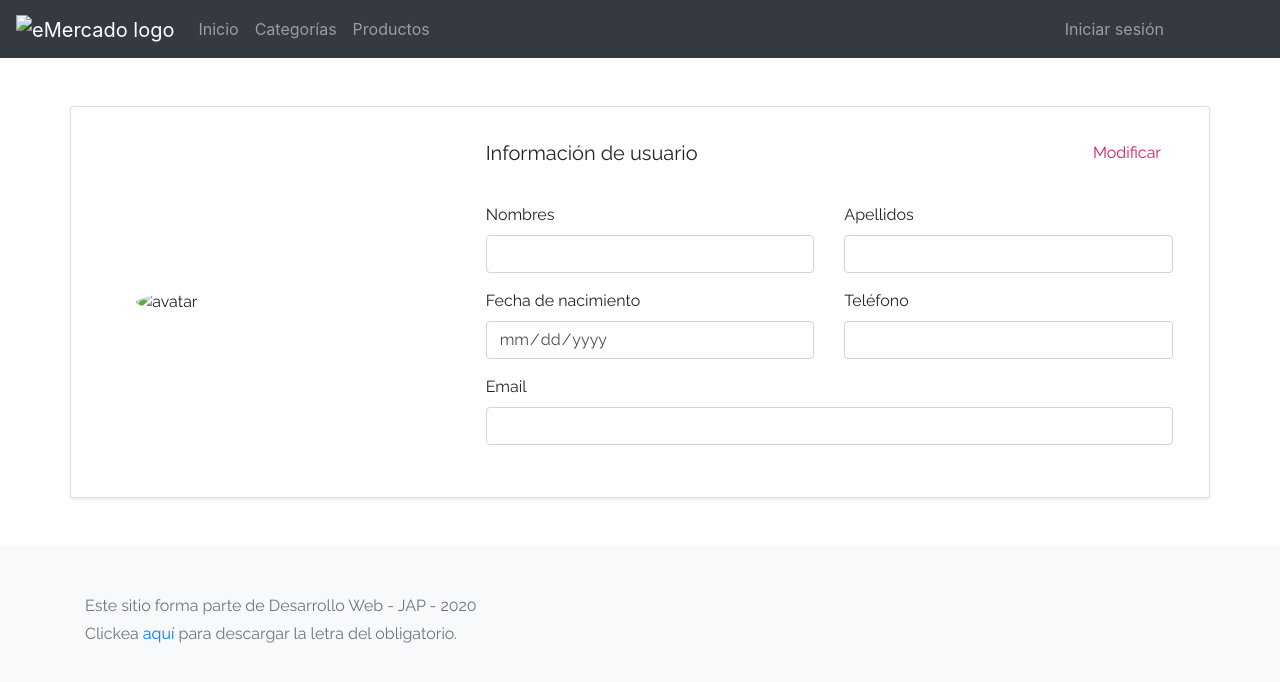
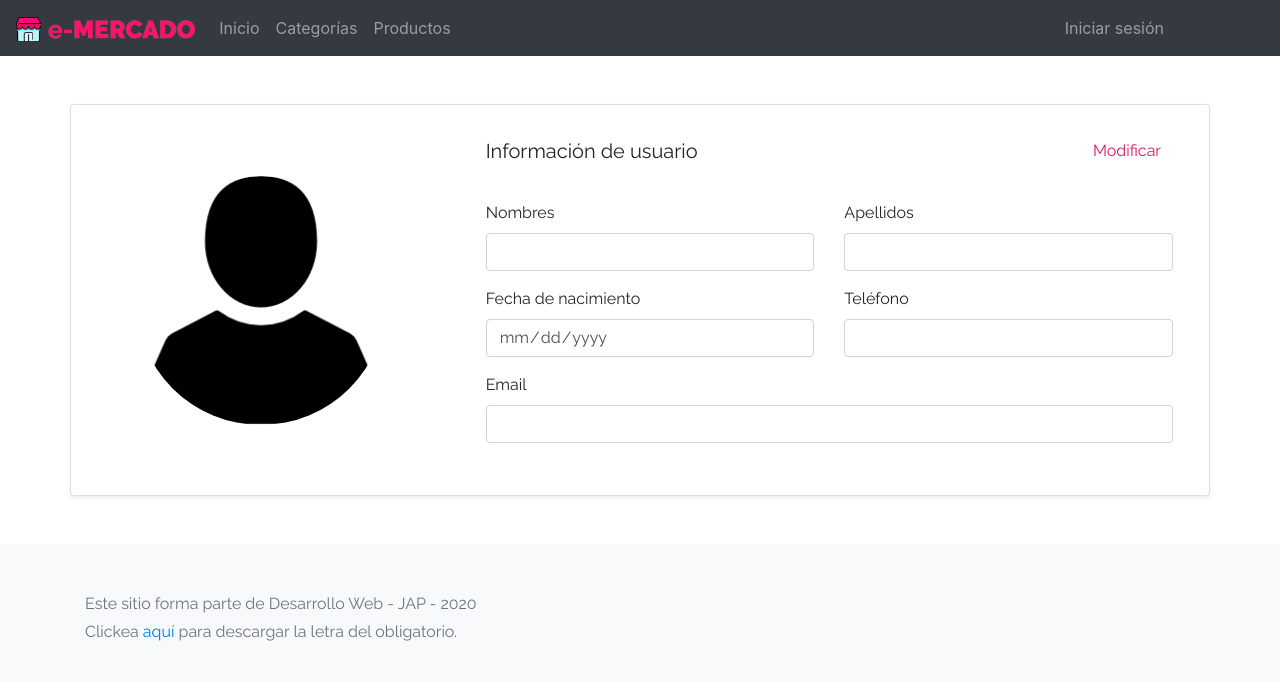
Before and after one commit to rofernandezm/MyFirstRepository, a plain HTML site: page my-profile.html in a window 1280 px wide. Drawn offline with Linux system fonts and the light colour scheme; the site is published under a folder, as on GitHub Pages, so addresses that start at the root find nothing.

Commit message:
img navbar

```diff
--- a/my-profile.html
+++ b/my-profile.html
@@ -21,7 +21,7 @@
 
     <nav class="navbar navbar-expand-lg navbar-dark bg-dark">
         <a class="navbar-brand" href="home.html">
-            <img src="/img/e-mercadoNavBar.png" height="25" alt="eMercado logo">
+            <img src="img/e-mercadoNavBar.png" height="25" alt="eMercado logo">
         </a>
         <button class="navbar-toggler" type="button" data-toggle="collapse" data-target="#navbarSupportedContent" aria-controls="navbarSupportedContent" aria-expanded="false" aria-label="Toggle navigation">
             <span class="navbar-toggler-icon"></span>
@@ -82,7 +82,7 @@
                     <div class="row justify-content-around">
                         <div class="col-lg-4 d-flex">
                             <div class="col d-flex my-auto mx-auto">
-                                <img id="userImageProfile" src="/img/profileUser.png" width="250px" alt="avatar" class="rounded-circle img-responsive mx-auto">
+                                <img id="userImageProfile" src="img/profileUser.png" width="250px" alt="avatar" class="rounded-circle img-responsive mx-auto">
                             </div>
                         </div>
                         <div class="col-lg-8">
```
Also changed, not shown: cart.html (+1 -1 lines), categories.html (+1 -1 lines), category-info.html (+1 -1 lines), home.html (+1 -1 lines), product-info.html (+1 -1 lines), products.html (+1 -1 lines), sell.html (+1 -1 lines).
